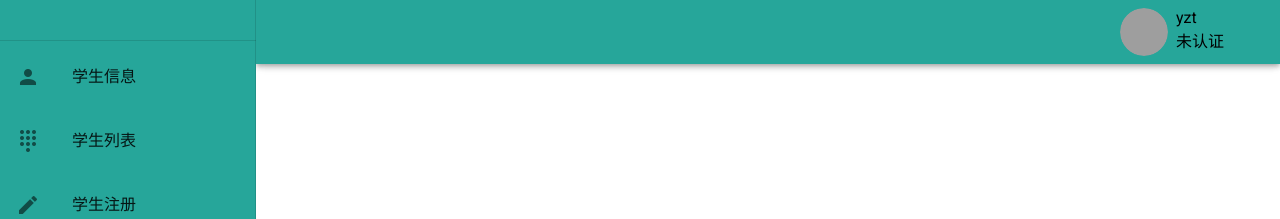
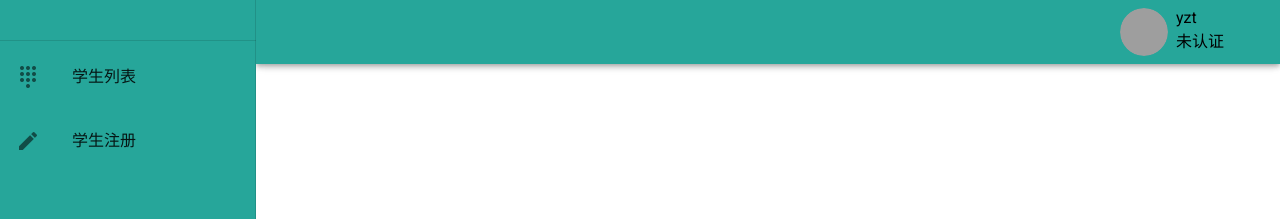
Before and after one commit to zhushaojun/student_client, a Vue app: page / in a window 1280 px wide. Shown: the top 219 px of the page. Built offline with nearby package versions, Linux system fonts and the light colour scheme; grey boxes are pictures that could not be loaded.

Commit message:
通过修改网址解决导航栏学生列表项一直active问题

```diff
--- a/src/components/Navbar.vue
+++ b/src/components/Navbar.vue
@@ -48,9 +48,13 @@ export default {
     userName: "yzt",
     userStatus: "未认证",
     items: [
-      { title: "学生信息", icon: "mdi-account", route: "/students/:id" },
-      { title: "学生列表", icon: "mdi-dialpad", route: "/students" },
-      { title: "学生注册", icon: "mdi-pencil", route: "/students/add" }
+      // { title: "学生信息", icon: "mdi-account", route: "/students/:id" },
+      {
+        title: "学生列表",
+        icon: "mdi-dialpad",
+        route: { name: "studentlist" }
+      },
+      { title: "学生注册", icon: "mdi-pencil", route: { name: "studentadd" } }
     ]
   })
 };
--- a/src/router/index.js
+++ b/src/router/index.js
@@ -13,19 +13,19 @@ const router = new VueRouter({
   base: process.env.BASE_URL,
   routes: [
     {
+      path: "/student/add",
+      name: "studentadd",
+      component: studentLogin
+    },
+    {
+      path: "/student/:id",
+      name: "studentinfo",
+      component: studentInfo
+    },
+    {
       path: "/students",
       name: "studentlist",
       component: studentList
-    },
-    {
-      path: "/students/add",
-      name: "studentlogin",
-      component: studentLogin
-    },
-    {
-      path: "/students/:id",
-      name: "studentinfo",
-      component: studentInfo
     }
   ]
 });
```
